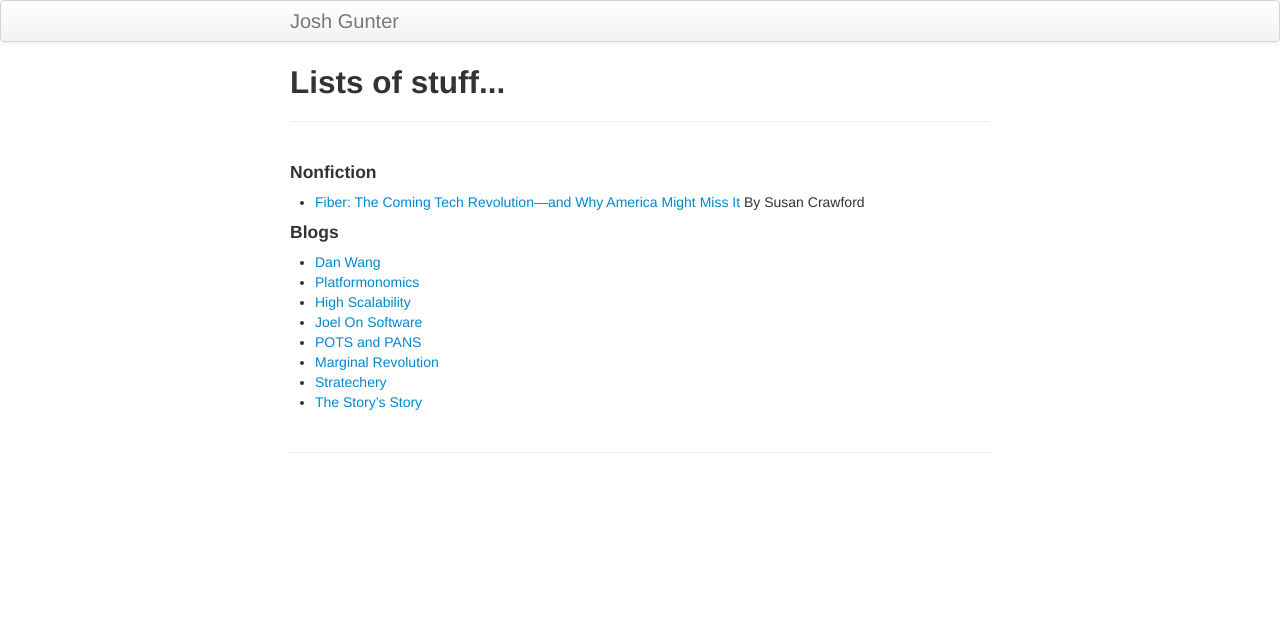
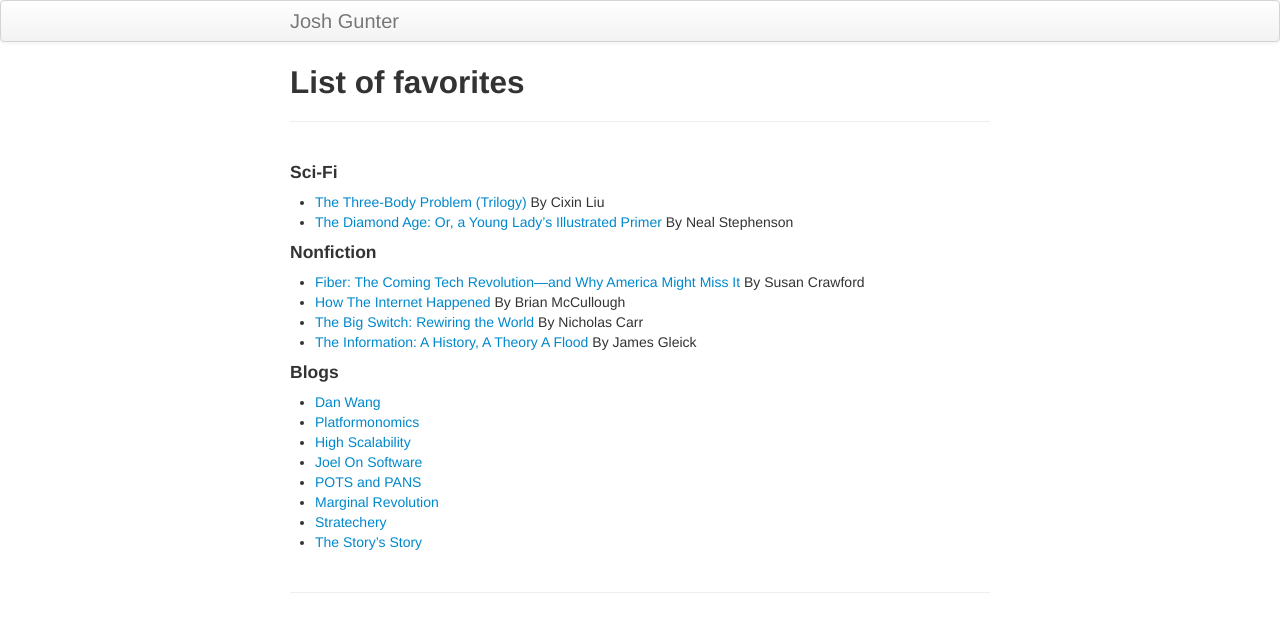
Before and after one commit to joshgunter/gunter_website, a Jekyll site: the page built from index.md, in a window 1280 px wide. Shown: the top 632 px of the page. Built offline with Jekyll 4.4.1, drawn with Linux system fonts in a browser that asks for light colours.

Commit message:
Update index.md

```diff
--- a/index.md
+++ b/index.md
@@ -1,11 +1,18 @@
 ---
 layout: page
-title: Lists of stuff...
+title: List of favorites
 description: Some lists of things I find interesting.
 ---
 
+#### Sci-Fi
+- [The Three-Body Problem (Trilogy)](pages/three-body.html) By Cixin Liu
+- [The Diamond Age: Or, a Young Lady's Illustrated Primer](pages/diamond-age.html) By Neal Stephenson
+
 #### Nonfiction
 - [Fiber: The Coming Tech Revolution―and Why America Might Miss It](pages/fiber.html) By Susan Crawford
+- [How The Internet Happened](pages/how-the-internet.html) By Brian McCullough
+- [The Big Switch: Rewiring the World](pages/big-switch.html) By Nicholas Carr
+- [The Information: A History, A Theory A Flood](pages/the-information.html) By James Gleick
 
 #### Blogs
 - [Dan Wang](https://danwang.co/)
```
